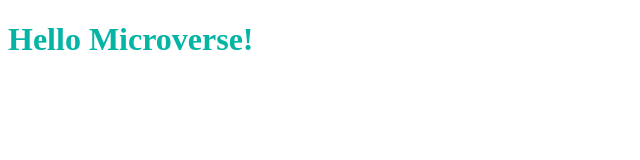
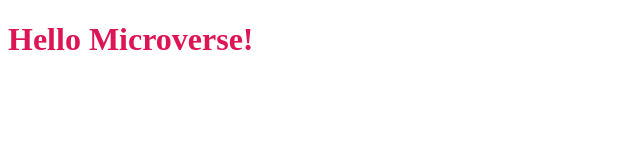
Before and after one commit to richie1988/HELLO, a website: page index.html in a window 1280 px wide. Shown: the whole page, without its empty margins (0-640 px from the left). Drawn offline with Linux system fonts and the light colour scheme.

Commit message:
fixing some errors and changed some colors

```diff
--- a/style.css
+++ b/style.css
@@ -1,3 +1,3 @@
 .hello {
-    color: rgb(4, 180, 165);
+  color: rgb(221, 21, 84);
 }
```
